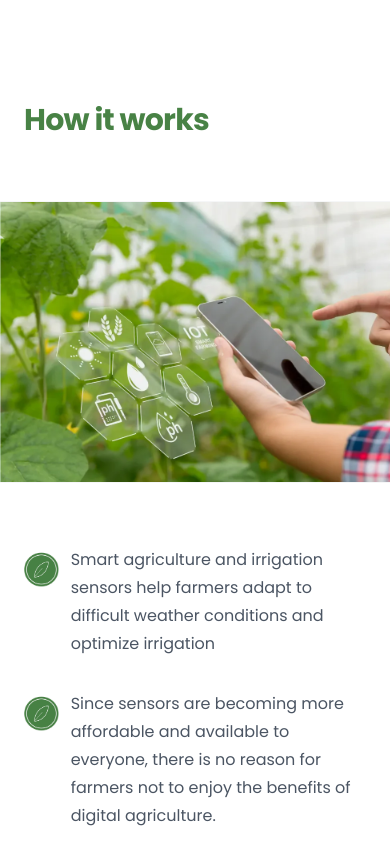
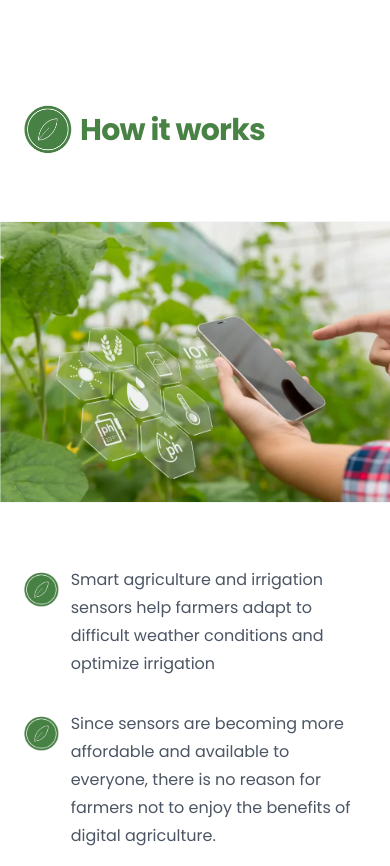
Before and after one commit to Rezaabdollahi7/farm-landing, a React (Create React App) app: page / in a window 390 px wide. Shown: the part 902-1768 px from the top of the page. Built offline with nearby package versions, Linux system fonts and the light colour scheme.

Commit message:
add icon to How it works title

```diff
--- a/src/components/sections/HowItWorks.js
+++ b/src/components/sections/HowItWorks.js
@@ -11,7 +11,12 @@ export default function HowItWorks() {
         <div className=" px-6 lg:col-span-2 lg:col-start-1 lg:row-start-1 lg:mx-auto lg:grid lg:w-full lg:max-w-7xl lg:grid-cols-2 lg:gap-x-8 lg:px-8">
           <div className="lg:pr-4 ">
             <div className="lg:max-w-lg ">
-              <h1 className="mt-2 text-3xl font-bold tracking-tight text-primaryDark sm:text-4xl">
+              <h1 className="mt-2 text-3xl font-bold tracking-tight text-primaryDark sm:text-4xl flex gap-2  items-center">
+                <img
+                  src={farmLeaf2Icon}
+                  alt="farm leaf ixon"
+                  className="w-12 h-14 rounded-full"
+                />
                 How it works
               </h1>
             </div>
--- a/src/styles/output.css
+++ b/src/styles/output.css
@@ -814,10 +814,6 @@ video {
   height: 1.25rem;
 }
 
-.h-6 {
-  height: 1.5rem;
-}
-
 .h-64 {
   height: 16rem;
 }
@@ -830,14 +826,14 @@ video {
   height: 2rem;
 }
 
+.h-9 {
+  height: 2.25rem;
+}
+
 .h-\[16rem\] {
   height: 16rem;
 }
 
-.h-9 {
-  height: 2.25rem;
-}
-
 .w-10 {
   width: 2.5rem;
 }
@@ -858,16 +854,16 @@ video {
   width: 1.25rem;
 }
 
-.w-6 {
-  width: 1.5rem;
-}
-
 .w-8 {
   width: 2rem;
 }
 
 .w-80 {
   width: 20rem;
+}
+
+.w-9 {
+  width: 2.25rem;
 }
 
 .w-\[30rem\] {
@@ -893,10 +889,6 @@ video {
 .w-max {
   width: -webkit-max-content;
   width: max-content;
-}
-
-.w-9 {
-  width: 2.25rem;
 }
 
 .min-w-full {
@@ -1600,11 +1592,6 @@ video {
 .text-white {
   --tw-text-opacity: 1;
   color: rgb(255 255 255 / var(--tw-text-opacity, 1));
-}
-
-.text-gray-100 {
-  --tw-text-opacity: 1;
-  color: rgb(243 244 246 / var(--tw-text-opacity, 1));
 }
 
 .underline {
```
